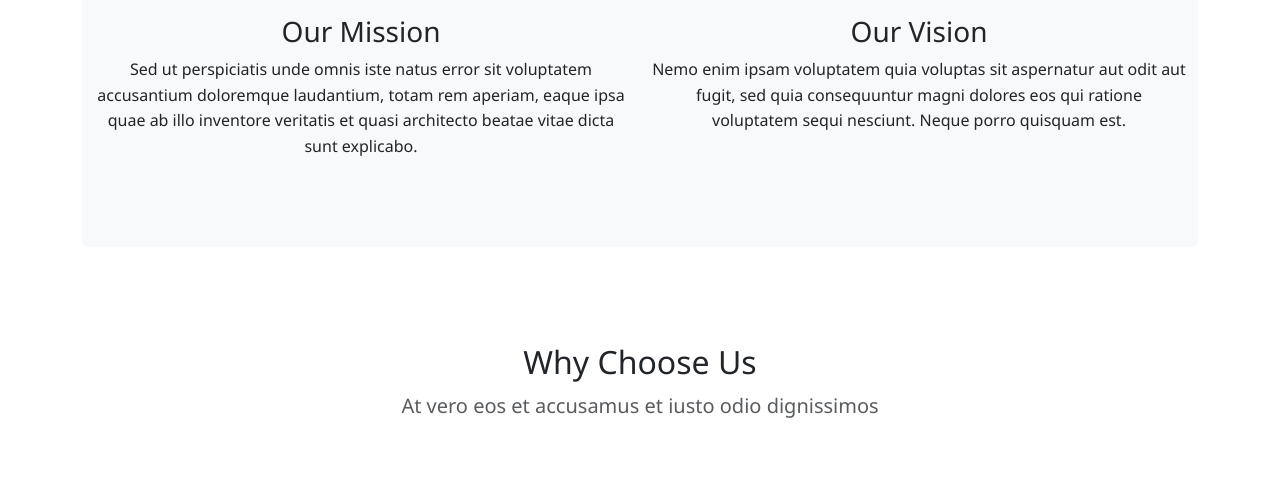
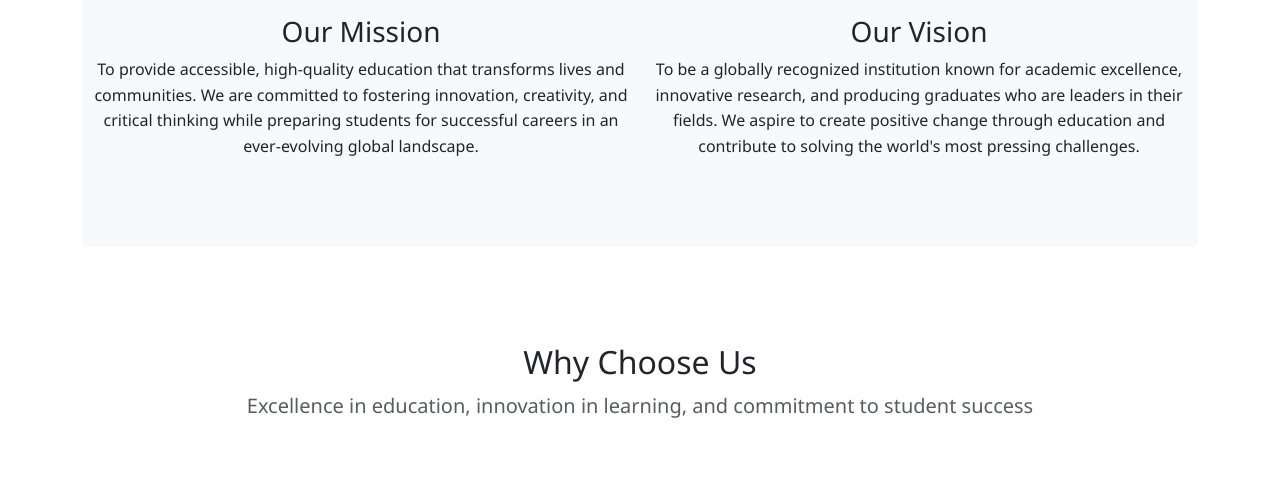
Before and after one commit to Vamsivenkata789/django_final_app, a Django app: page /about/ in a window 1280 px wide. Shown: the part 1009-1492 px from the top of the page. Run offline with Django 5.2, Linux system fonts and the light colour scheme; some libraries are stand-ins or nearby versions.

Commit message:
Revise content across multiple templates to enhance clarity and focus on student empowerment, academic excellence, and innovative learning opportunities. Update footer, about, home, module detail, and list sections with more engaging and relevant descriptions.

```diff
--- a/templates/base/base.html
+++ b/templates/base/base.html
@@ -127,7 +127,7 @@
                             <i class="fas fa-graduation-cap me-2 fs-3"></i>
                             <h4 class="d-inline">University Portal</h4>
                         </div>
-                        <p class="footer-description mt-3">Lorem ipsum dolor sit amet, consectetur adipiscing elit. Sed do eiusmod tempor incididunt ut labore et dolore magna aliqua.</p>
+                        <p class="footer-description mt-3">Empowering students with innovative technology and seamless access to quality education. Our comprehensive module registration system supports academic excellence and student success.</p>
                         <div class="social-links mt-4">
                             <a href="#" class="social-link me-3"><i class="fab fa-facebook-f"></i></a>
                             <a href="#" class="social-link me-3"><i class="fab fa-twitter"></i></a>
--- a/templates/core/about.html
+++ b/templates/core/about.html
@@ -8,7 +8,7 @@
     <div class="row mb-5">
         <div class="col-lg-12 text-center mb-5">
             <h1 class="fade-in-up">About Our University</h1>
-            <p class="lead text-muted fade-in-up">Lorem ipsum dolor sit amet consectetur adipiscing elit</p>
+            <p class="lead text-muted fade-in-up">A leading institution committed to academic excellence and student success</p>
         </div>
     </div>
 
@@ -18,9 +18,9 @@
         </div>
         <div class="col-md-6 fade-in-up">
             <h3>Our Institution</h3>
-            <p>Lorem ipsum dolor sit amet, consectetur adipiscing elit, sed do eiusmod tempor incididunt ut labore et dolore magna aliqua. Ut enim ad minim veniam, quis nostrud exercitation ullamco laboris nisi ut aliquip ex ea commodo consequat.</p>
+            <p>Founded with a vision to transform lives through education, our university has been at the forefront of academic innovation and research excellence. We provide a dynamic learning environment that prepares students for the challenges of tomorrow's world.</p>
 
-            <p>Duis aute irure dolor in reprehenderit in voluptate velit esse cillum dolore eu fugiat nulla pariatur. Excepteur sint occaecat cupidatat non proident, sunt in culpa qui officia deserunt mollit anim id est laborum.</p>
+            <p>With state-of-the-art facilities, world-class faculty, and a commitment to practical, industry-relevant education, we empower our students to achieve their full potential and make meaningful contributions to society.</p>
         </div>
     </div>
 
@@ -32,14 +32,14 @@
                     <div class="text-center fade-in-up">
                         <img src="https://images.unsplash.com/photo-1498243691581-b145c3f54a5a?w=300&h=200&fit=crop&crop=center" alt="Mission" class="img-fluid rounded mb-3">
                         <h3>Our Mission</h3>
-                        <p>Sed ut perspiciatis unde omnis iste natus error sit voluptatem accusantium doloremque laudantium, totam rem aperiam, eaque ipsa quae ab illo inventore veritatis et quasi architecto beatae vitae dicta sunt explicabo.</p>
+                        <p>To provide accessible, high-quality education that transforms lives and communities. We are committed to fostering innovation, creativity, and critical thinking while preparing students for successful careers in an ever-evolving global landscape.</p>
                     </div>
                 </div>
                 <div class="col-lg-6 mb-4">
                     <div class="text-center fade-in-up">
                         <img src="https://images.unsplash.com/photo-1562774053-701939374585?w=300&h=200&fit=crop&crop=center" alt="Vision" class="img-fluid rounded mb-3">
                         <h3>Our Vision</h3>
-                        <p>Nemo enim ipsam voluptatem quia voluptas sit aspernatur aut odit aut fugit, sed quia consequuntur magni dolores eos qui ratione voluptatem sequi nesciunt. Neque porro quisquam est.</p>
+                        <p>To be a globally recognized institution known for academic excellence, innovative research, and producing graduates who are leaders in their fields. We aspire to create positive change through education and contribute to solving the world's most pressing challenges.</p>
                     </div>
                 </div>
             </div>
@@ -52,7 +52,7 @@
             <div class="row">
                 <div class="col-lg-12 text-center mb-5">
                     <h2 class="fade-in-up">Why Choose Us</h2>
-                    <p class="lead text-muted fade-in-up">At vero eos et accusamus et iusto odio dignissimos</p>
+                    <p class="lead text-muted fade-in-up">Excellence in education, innovation in learning, and commitment to student success</p>
                 </div>
             </div>
             <div class="row">
@@ -61,7 +61,7 @@
                         <img src="https://plus.unsplash.com/premium_photo-1691962725045-57ff9e77f0bd?w=150&h=150&fit=crop&crop=center" alt="Excellence" class="img-fluid rounded-circle mb-3" style="width: 150px; height: 150px; object-fit: cover;">
                         <i class="fas fa-graduation-cap fa-3x text-primary mb-3 d-block"></i>
                         <h4>Excellence in Education</h4>
-                        <p>Quis autem vel eum iure reprehenderit qui in ea voluptate velit esse quam nihil molestiae consequatur, vel illum qui dolorem eum fugiat.</p>
+                        <p>Our rigorous academic programs are designed to challenge and inspire students, providing them with the knowledge, skills, and confidence needed to excel in their chosen fields and make meaningful contributions to society.</p>
                     </div>
                 </div>
                 <div class="col-md-4 text-center mb-4">
@@ -69,7 +69,7 @@
                         <img src="https://images.unsplash.com/photo-1543269865-cbf427effbad?w=150&h=150&fit=crop&crop=center" alt="Student Focus" class="img-fluid rounded-circle mb-3" style="width: 150px; height: 150px; object-fit: cover;">
                         <i class="fas fa-users fa-3x text-primary mb-3 d-block"></i>
                         <h4>Student-Centered</h4>
-                        <p>Ut enim ad minima veniam, quis nostrum exercitationem ullam corporis suscipit laboriosam, nisi ut aliquid ex ea commodi consequatur.</p>
+                        <p>We prioritize student success through personalized support, small class sizes, and dedicated faculty who are committed to mentoring and guiding students throughout their academic journey and beyond.</p>
                     </div>
                 </div>
                 <div class="col-md-4 text-center mb-4">
@@ -77,7 +77,7 @@
                         <img src="https://images.unsplash.com/photo-1488751045188-3c55bbf9a3fa?w=150&h=150&fit=crop&crop=center" alt="Global Perspective" class="img-fluid rounded-circle mb-3" style="width: 150px; height: 150px; object-fit: cover;">
                         <i class="fas fa-globe fa-3x text-primary mb-3 d-block"></i>
                         <h4>Global Perspective</h4>
-                        <p>Quis autem vel eum iure reprehenderit qui in ea voluptate velit esse quam nihil molestiae consequatur, vel illum qui dolorem.</p>
+                        <p>We embrace diversity and global perspectives, offering international exchange programs, multicultural learning environments, and opportunities to develop cross-cultural competencies essential for success in today's interconnected world.</p>
                     </div>
                 </div>
             </div>
--- a/templates/modules/detail.html
+++ b/templates/modules/detail.html
@@ -30,7 +30,7 @@
                 </div>
                 <div class="card-body">
                     <h1 class="card-title">{{ module.name }}</h1>
-                    <p class="card-text">Lorem ipsum dolor sit amet, consectetur adipiscing elit, sed do eiusmod tempor incididunt ut labore et dolore magna aliqua. Ut enim ad minim veniam, quis nostrud exercitation ullamco laboris nisi ut aliquip ex ea commodo consequat. Duis aute irure dolor in reprehenderit in voluptate velit esse cillum dolore eu fugiat nulla pariatur.</p>
+                    <p class="card-text">This comprehensive module offers in-depth exploration of key concepts and practical applications in your field of study. Through engaging lectures, hands-on projects, and collaborative learning experiences, you'll develop essential skills and knowledge that prepare you for academic success and future career opportunities.</p>
 
                     <div class="row mb-4">
                         <div class="col-md-3">
--- a/templates/modules/list.html
+++ b/templates/modules/list.html
@@ -42,7 +42,7 @@
                 </div>
                 <div class="card-body">
                     <h5 class="card-title">{{ module.name }}</h5>
-                    <p class="card-text">Lorem ipsum dolor sit amet, consectetur adipiscing elit. Sed do eiusmod tempor incididunt...</p>
+                    <p class="card-text">Explore comprehensive learning opportunities designed to enhance your academic journey. This module provides essential knowledge and practical skills for your chosen field of study.</p>
 
                     <div class="row text-center mb-3">
                         <div class="col-4">
```
Also changed, not shown: templates/core/home.html (+8 -8 lines).
